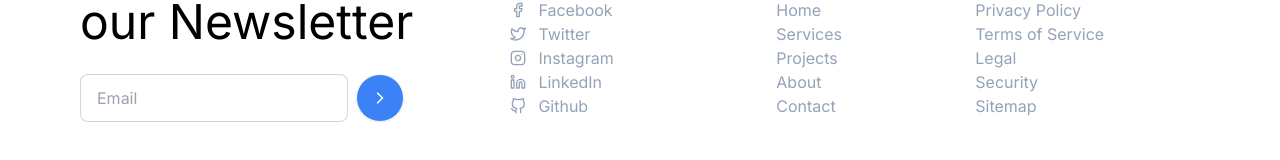
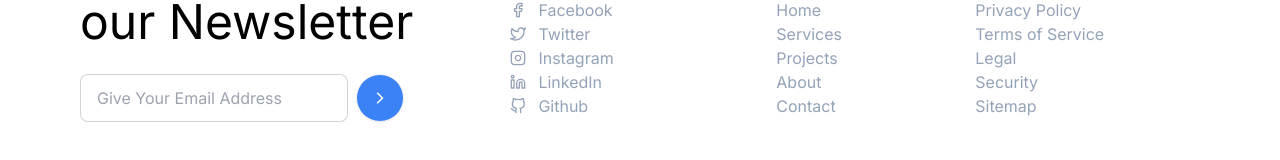
Before and after one commit to ruhulaminparvez/company-portfolio, a Next.js app: page / in a window 1280 px wide. Shown: the part 4884-5044 px from the top of the page. Built offline with nearby package versions, Linux system fonts and the light colour scheme.

Commit message:
Typo :octocat:

```diff
--- a/components/shared/footer/Footer.jsx
+++ b/components/shared/footer/Footer.jsx
@@ -14,7 +14,7 @@ const Footer = () => {
                 <h2 className='text-5xl py-2 text-black'>Subscribe to our Newsletter</h2>
                 <div className='mt-5 flex items-center gap-2'>
                     <label className="form-control ">
-                        <input type="text" placeholder="Email" className="input input-bordered w-fit" />
+                        <input type="text" placeholder="Give Your Email Address" className="input input-bordered w-fit" />
                     </label>
                     <button className='btn bg-blue-500 rounded-full text-white hover:bg-blue-600 w-fit'>
                         <MdArrowForwardIos />
```
